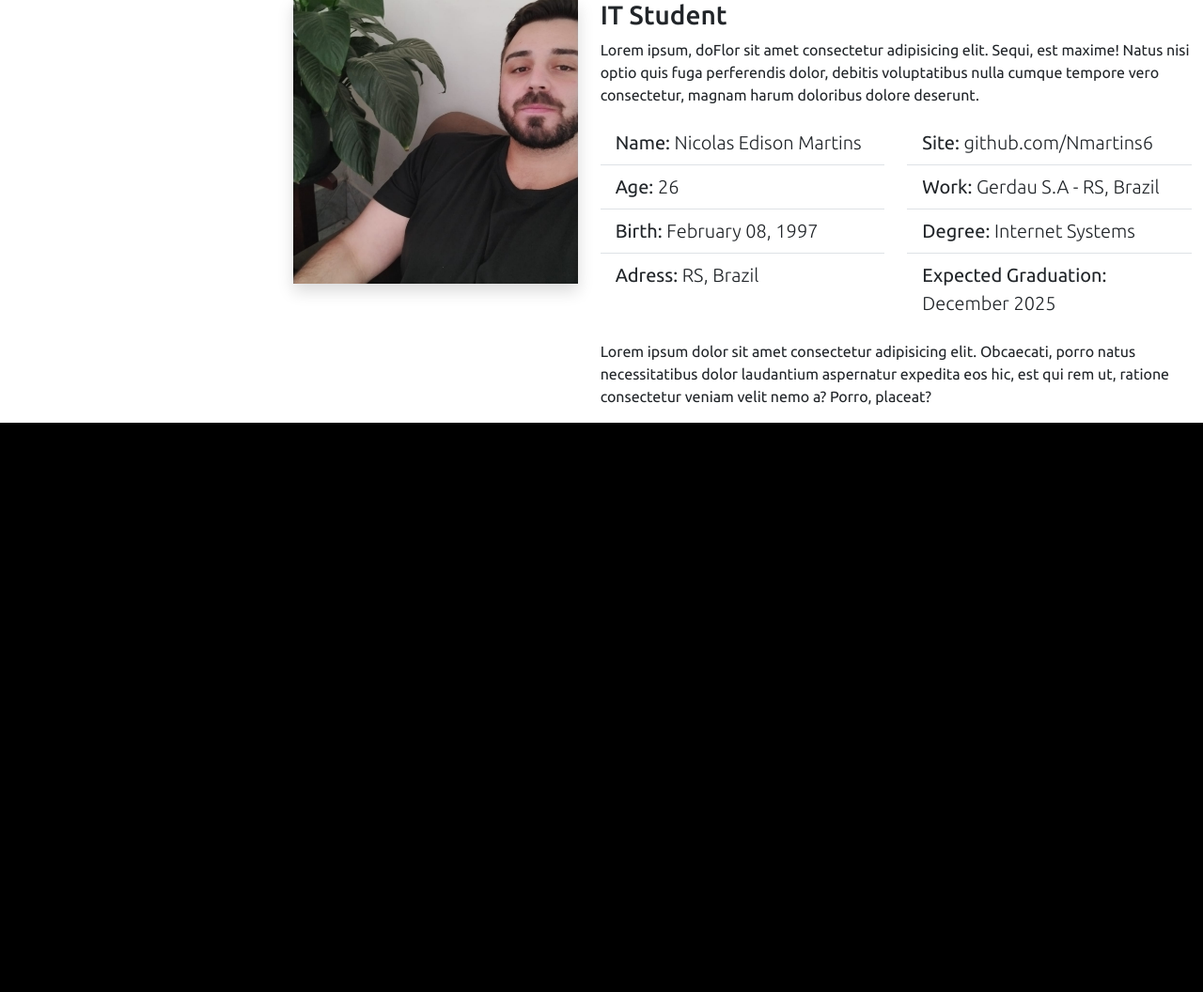
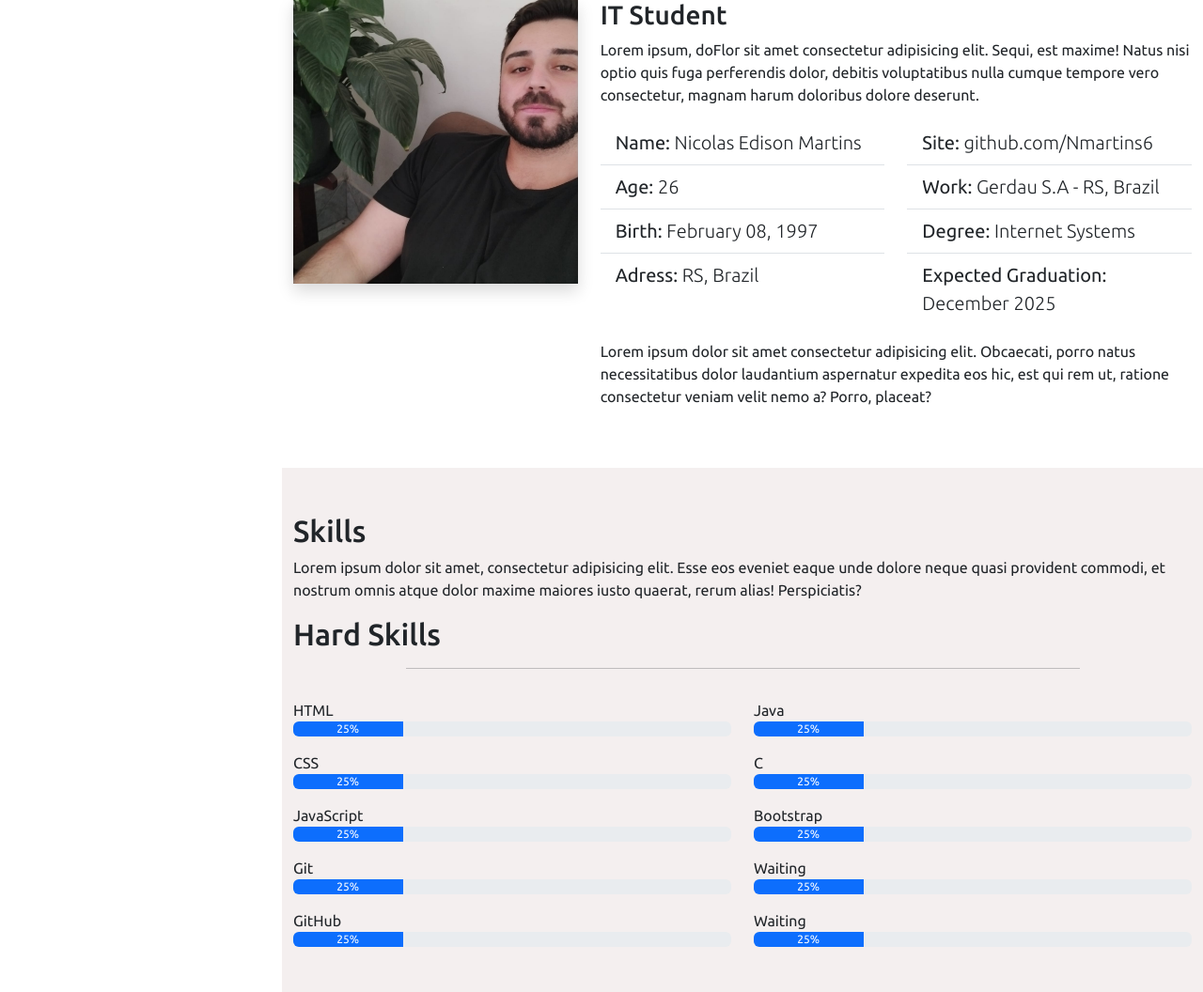
Before and after one commit to Nmartins6/portifolio, a Flask app: page / in a window 1280 px wide. Shown: the part 999-2055 px from the top of the page at 94% size. Before the commit the page ends 1449 px from the top, so only its background shows below. Run offline with Flask 3, Linux system fonts and the light colour scheme; some libraries are stand-ins or nearby versions.

Commit message:
section 'skills'

```diff
--- a/static/script.js
+++ b/static/script.js
@@ -13,7 +13,7 @@ menuMobile.addEventListener('click', () => {
 /*Close menu*/
 
 const navItem = document.querySelectorAll('.nav-item')
-
+console.log(navItem)
 navItem.forEach(item => {
     item.addEventListener('click', () => {
         if(body.classList.contains("menu-nav-active")) {
--- a/static/style.css
+++ b/static/style.css
@@ -167,11 +167,11 @@ i.menu-mobile {
     #main {
         margin-left: 0px;
     }
-
-
-
 }
 
+.section-bg {
+    background-color: #f0e9e9b9;
+}
 
 
 /*Scrollbar*/
--- a/templates/index.html
+++ b/templates/index.html
@@ -38,13 +38,14 @@
         <nav id="navbar" class="nav-menu">
             <ul class="nav flex-column">
                 <li class="nav-item">
-                    <a class="nav-link active" aria-current="page" href="#home"><i class="bi bi-house" aria-hidden="true"></i>Home</a>
+                    <a class="nav-link active" aria-current="page" href="#home"><i class="bi bi-house"
+                            aria-hidden="true"></i>Home</a>
                 </li>
                 <li class="nav-item">
                     <a class="nav-link" href="#about"><i class="bi bi-person" aria-hidden="true"></i>About</a>
                 </li>
                 <li class="nav-item">
-                    <a class="nav-link" href="#"><i class="bi bi-list-check" aria-hidden="true"></i>Tech's</a>
+                    <a class="nav-link" href="#skills"><i class="bi bi-list-check" aria-hidden="true"></i>Tech's</a>
                 </li>
                 <li class="nav-item">
                     <a class="nav-link" href="#"><i class="bi bi-file-earmark" aria-hidden="true"></i>Resume</a>
@@ -87,7 +88,8 @@
 
             <div class="row mt-4">
                 <div class="col-md-4">
-                    <img class="img-fluid shadow" src="../static/img/profile_picture.png" alt="Nicolas profile picture" data-anime="left">
+                    <img class="img-fluid shadow" src="../static/img/profile_picture.png" alt="Nicolas profile picture"
+                        data-anime="left">
                 </div>
 
                 <div class="col-md-8" data-anime="right">
@@ -132,6 +134,78 @@
             </div>
         </section>
 
+        <section class="mt-5 section-bg" id="skills">
+
+            <div class="container pb-5">
+                <h2 class="pt-5">Skills</h2>
+                <p>Lorem ipsum dolor sit amet, consectetur adipisicing elit. Esse eos eveniet eaque unde dolore neque
+                    quasi provident commodi, et nostrum omnis atque dolor maxime maiores iusto quaerat, rerum alias!
+                    Perspiciatis?</p>
+
+                    <h2 class="hard-skills">Hard Skills</h2>
+                    <hr class="w-75 me-auto ms-auto">
+
+                <div class="row">
+                    <div class="col-md-6">
+
+                        <p class="mt-3 mb-0">HTML</p>
+                        <div class="progress" role="progressbar" aria-label="Example with label" aria-valuenow="25" aria-valuemin="0" aria-valuemax="100">
+                            <div class="progress-bar" style="width: 25%">25%</div>
+                        </div>
+
+                        <p class="mt-3 mb-0">CSS</p>
+                        <div class="progress" role="progressbar" aria-label="Example with label" aria-valuenow="25" aria-valuemin="0" aria-valuemax="100">
+                            <div class="progress-bar" style="width: 25%">25%</div>
+                        </div>
+
+                        <p class="mt-3 mb-0">JavaScript</p>
+                        <div class="progress" role="progressbar" aria-label="Example with label" aria-valuenow="25" aria-valuemin="0" aria-valuemax="100">
+                            <div class="progress-bar" style="width: 25%">25%</div>
+                        </div>
+
+                        <p class="mt-3 mb-0">Git</p>
+                        <div class="progress" role="progressbar" aria-label="Example with label" aria-valuenow="25" aria-valuemin="0" aria-valuemax="100">
+                            <div class="progress-bar" style="width: 25%">25%</div>
+                        </div>
+
+                        <p class="mt-3 mb-0">GitHub</p>
+                        <div class="progress" role="progressbar" aria-label="Example with label" aria-valuenow="25" aria-valuemin="0" aria-valuemax="100">
+                            <div class="progress-bar" style="width: 25%">25%</div>
+                        </div>
+                    </div>
+
+                    <div class="col-md-6">
+
+                        <p class="mt-3 mb-0">Java</p>
+                        <div class="progress" role="progressbar" aria-label="Example with label" aria-valuenow="25" aria-valuemin="0" aria-valuemax="100">
+                            <div class="progress-bar" style="width: 25%">25%</div>
+                        </div>
+
+                        <p class="mt-3 mb-0">C</p>
+                        <div class="progress" role="progressbar" aria-label="Example with label" aria-valuenow="25" aria-valuemin="0" aria-valuemax="100">
+                            <div class="progress-bar" style="width: 25%">25%</div>
+                        </div>
+
+                        <p class="mt-3 mb-0">Bootstrap</p>
+                        <div class="progress" role="progressbar" aria-label="Example with label" aria-valuenow="25" aria-valuemin="0" aria-valuemax="100">
+                            <div class="progress-bar" style="width: 25%">25%</div>
+                        </div>
+
+                        <p class="mt-3 mb-0">Waiting</p>
+                        <div class="progress" role="progressbar" aria-label="Example with label" aria-valuenow="25" aria-valuemin="0" aria-valuemax="100">
+                            <div class="progress-bar" style="width: 25%">25%</div>
+                        </div>
+
+                        <p class="mt-3 mb-0">Waiting</p>
+                        <div class="progress" role="progressbar" aria-label="Example with label" aria-valuenow="25" aria-valuemin="0" aria-valuemax="100">
+                            <div class="progress-bar" style="width: 25%">25%</div>
+                        </div>
+                    </div>
+             </div>
+
+        </div>
+        </section>
+
     </main>
 
     <script src="../static/bootstrap/js/bootstrap.bundle.min.js"></script>
```
